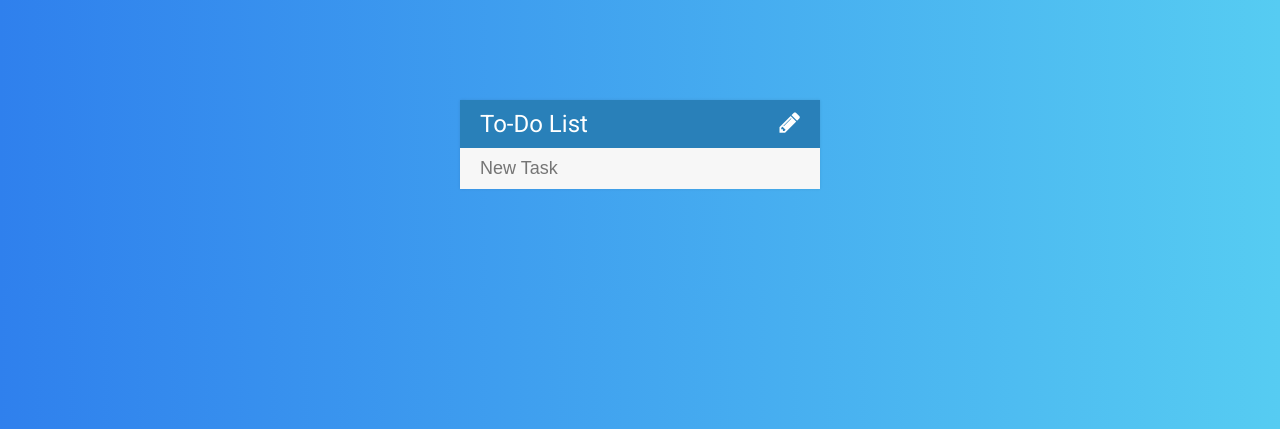
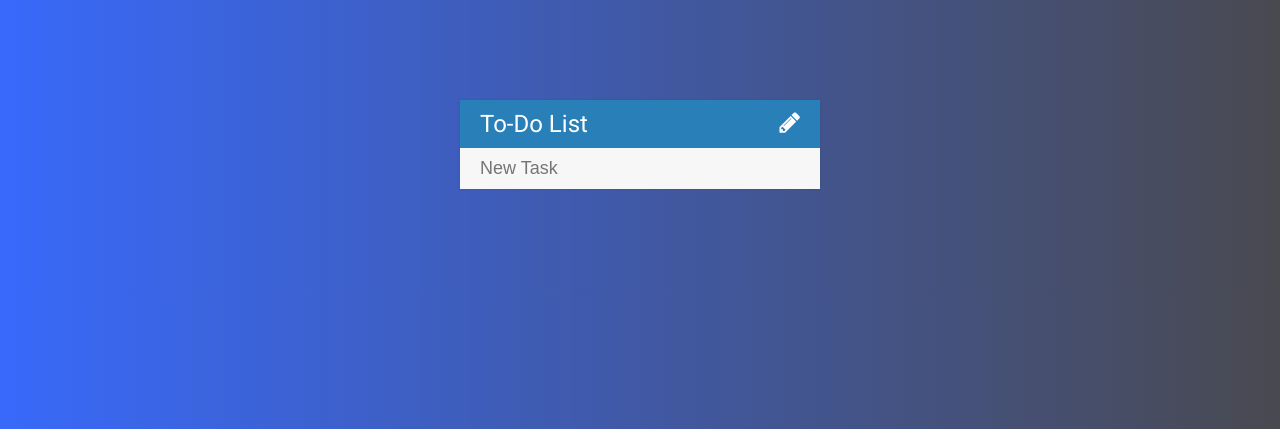
Before and after one commit to adrianyuson/ToDoList, a PHP site: page /index.html in a window 1280 px wide. Shown: the top 429 px of the page. Run offline with PHP 8.4, Linux system fonts and the light colour scheme.

Commit message:
Change background color

```diff
--- a/assets/css/todos.css
+++ b/assets/css/todos.css
@@ -2,9 +2,9 @@ body {
 	font-family: 'Roboto', sans-serif;
 	background: #56CCF2;
 	/* fallback for old browsers */
-	background: -webkit-linear-gradient(to right, #2F80ED, #56CCF2);
+	background: -webkit-linear-gradient(to right, ##3869fa, #494950);
 	/* Chrome 10-25, Safari 5.1-6 */
-	background: linear-gradient(to right, #2F80ED, #56CCF2);
+	background: linear-gradient(to right, #3869fa, #494950);
 	/* W3C, IE 10+/ Edge, Firefox 16+, Chrome 26+, Opera 12+, Safari 7+ */
 }
 
```
